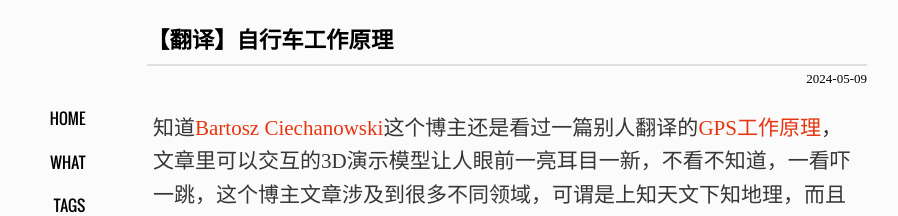
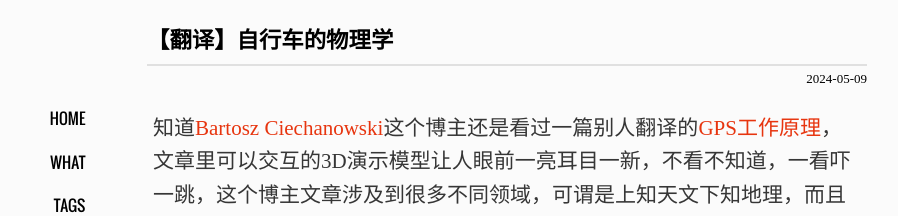
Before and after one commit to xavierskip/xavierskip.github.io, a Jekyll site: the page built from _posts/2024-05-09-bicycle.md, in a window 1280 px wide. Shown: the top 216 px of the page, without its empty margins (133-1031 px from the left). Built offline with Jekyll 4.4.1, drawn with Linux system fonts in a browser that asks for light colours; comment, search, counter and statistics services are not loaded; a style sheet for code colours, icons or effects is not loaded.

Commit message:
change the title

```diff
--- a/_posts/2024-05-09-bicycle.md
+++ b/_posts/2024-05-09-bicycle.md
@@ -1,6 +1,6 @@
 ---
 layout: post
-title: 【翻译】自行车工作原理
+title: 【翻译】自行车的物理学
 tags:
  - 翻译
  - 自行车
```
